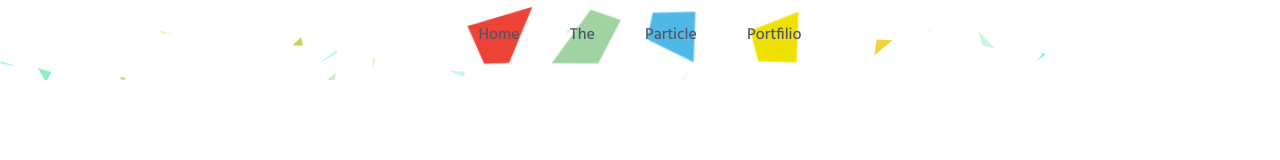
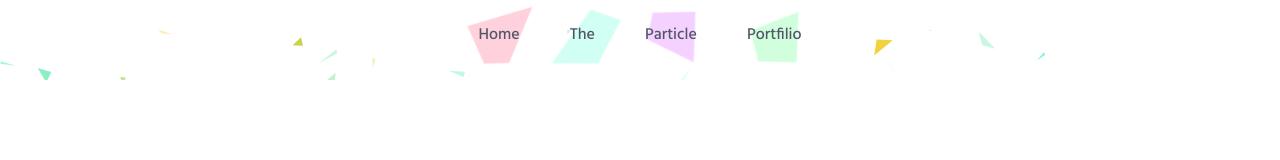
Before and after one commit to Samuelraumin/samuelraumin.github.io, a plain HTML site: page tekken-particles/index.html in a window 1280 px wide. Drawn offline with nearby package versions, Linux system fonts and the light colour scheme; files that its build step writes are made by us from their sources; files whose address does not match are found by name.

Commit message:
More Updates

```diff
--- a/tekken-particles/css/style.css
+++ b/tekken-particles/css/style.css
@@ -30,7 +30,7 @@ canvas {
 ul {
   display: flex;
   flex-direction: row;
-  font-size: 22px;
+  font-size: 17px;
 }
 
 li {
@@ -52,19 +52,19 @@ li:after {
 }
 
 li:nth-child(1):after {
-  background: #ED4337;
+  background: #ffd1dc;
 }
 
 li:nth-child(2):after {
-  background: #A1D3A2;
+  background: #d1fff4;
 }
 
 li:nth-child(3):after {
-  background: #50B8E7;
+  background: #f4d1ff;
 }
 
 li:nth-child(4):after {
-  background: #efe200;
+  background: #d1ffdd;
 }
 
 li:nth-child(1):after {
```
